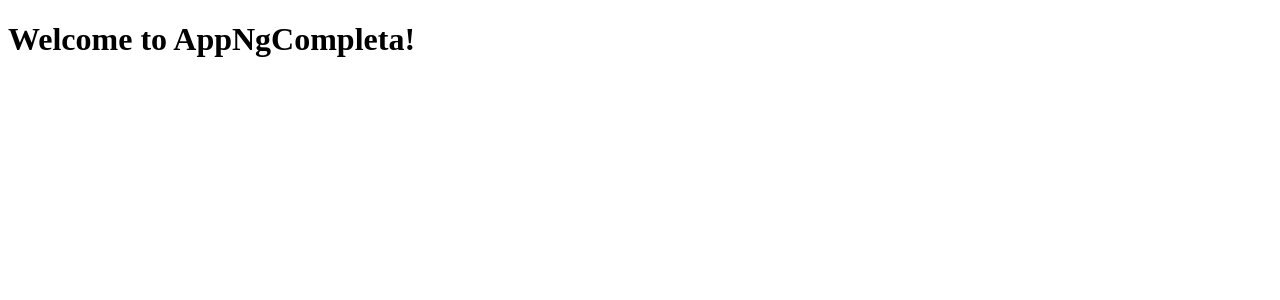
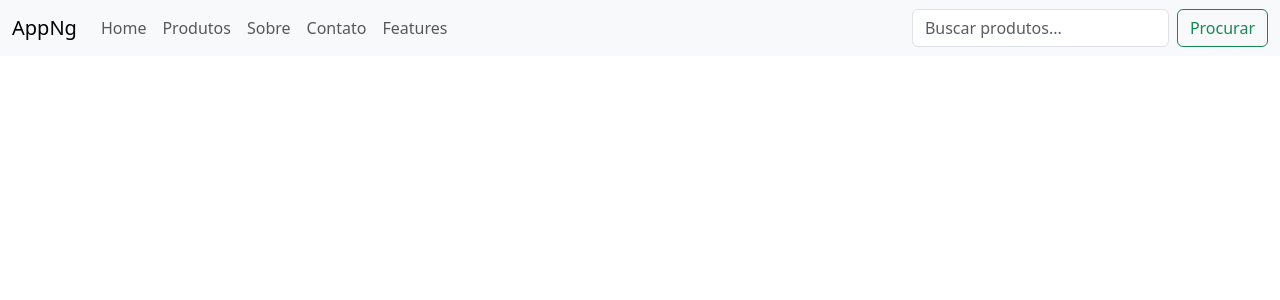
Before and after one commit to MatheusCFBT/AppNgCompleta, an Angular app: page / in a window 1280 px wide. Shown: the top 300 px of the page. Built offline with nearby package versions, Linux system fonts and the light colour scheme.

Commit message:
Add Bootstrap and add compoment html

```diff
--- a/angular.json
+++ b/angular.json
@@ -99,5 +99,8 @@
         }
       }
     }
+  },
+  "cli": {
+    "analytics": false
   }
 }
--- /dev/null
+++ b/src/app/app.component.html
@@ -0,0 +1,37 @@
+<!--Navegation-->
+<nav class="navbar navbar-expand-lg bg-body-tertiary">
+    <div class="container-fluid">
+      <button class="navbar-toggler" type="button" data-bs-toggle="collapse" data-bs-target="#navbarTogglerDemo01" aria-controls="navbarTogglerDemo01" aria-expanded="false" aria-label="Toggle navigation">
+        <span class="navbar-toggler-icon"></span>
+      </button>
+      <div class="collapse navbar-collapse" id="navbarTogglerDemo01">
+        <a class="navbar-brand" href="#">AppNg</a>
+        <ul class="navbar-nav me-auto mb-2 mb-lg-0">
+          <li class="nav-item">
+            <a class="nav-link" aria-current="page" href="#">Home</a>
+          </li>
+          <li class="nav-item">
+            <a class="nav-link" href="#">Produtos</a>
+          </li>
+          <li class="nav-item">
+            <a class="nav-link" href="#">Sobre</a>
+          </li>
+          <li class="nav-item">
+            <a class="nav-link" href="#">Contato</a>
+          </li>
+          <li class="nav-item">
+            <a class="nav-link" href="#">Features</a>
+          </li>
+        </ul>
+        <form class="d-flex" role="search">
+          <input class="form-control me-2" type="search" placeholder="Buscar produtos..." aria-label="Search">
+          <button class="btn btn-outline-success" type="submit">Procurar</button>
+        </form>
+      </div>
+    </div>
+  </nav>
+<!--End Navegation-->
+
+<!-- Page Content-->
+
+<!-- End Page Content-->
--- a/src/app/app.component.ts
+++ b/src/app/app.component.ts
@@ -5,11 +5,7 @@
   selector: 'app-root',
   standalone: true,
   imports: [RouterOutlet],
-  template: `
-    <h1>Welcome to {{title}}!</h1>
-
-    <router-outlet />
-  `,
+  templateUrl: './app.component.html',
   styles: [],
 })
 export class AppComponent {
--- a/src/index.html
+++ b/src/index.html
@@ -2,10 +2,11 @@
 <html lang="en">
 <head>
   <meta charset="utf-8">
-  <title>AppNgCompleta</title>
+  <title>AppNg</title>
   <base href="/">
   <meta name="viewport" content="width=device-width, initial-scale=1">
   <link rel="icon" type="image/x-icon" href="favicon.ico">
+  <link href="https://cdn.jsdelivr.net/npm/bootstrap@5.3.3/dist/css/bootstrap.min.css" rel="stylesheet" integrity="sha384-QWTKZyjpPEjISv5WaRU9OFeRpok6YctnYmDr5pNlyT2bRjXh0JMhjY6hW+ALEwIH" crossorigin="anonymous">
 </head>
 <body>
   <app-root></app-root>
```
